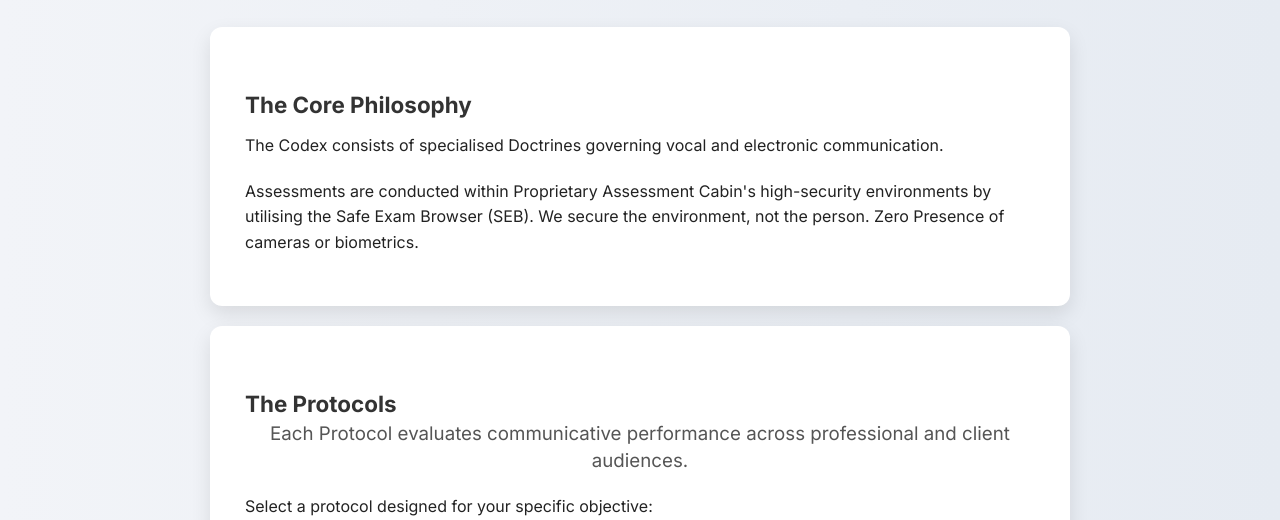
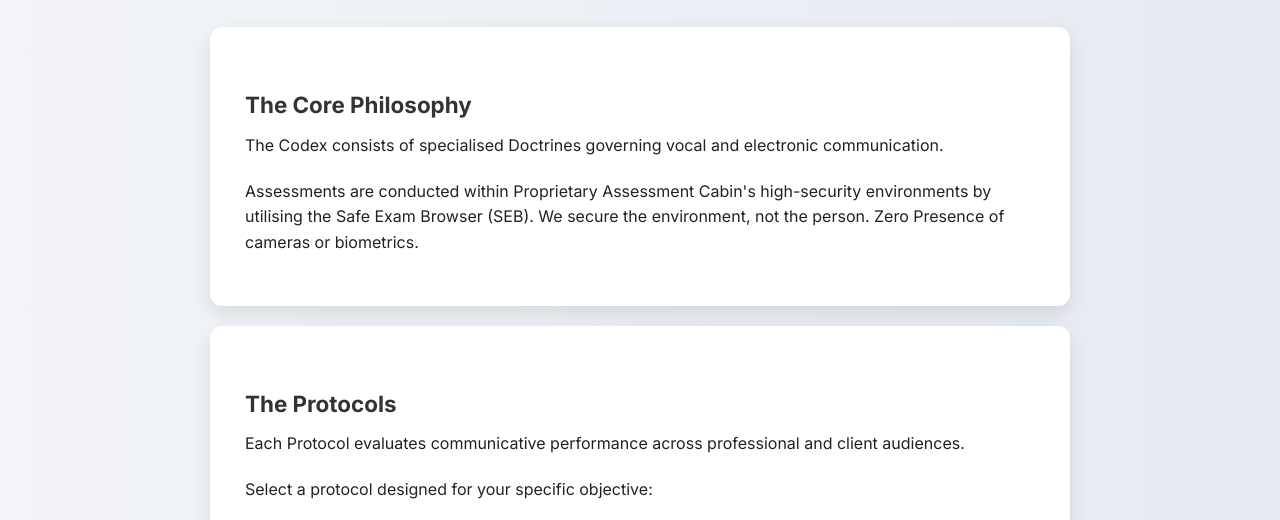
Before and after one commit to H-Baidwan/h-baidwan.github.io, a plain HTML site: page index.html in a window 1280 px wide. Shown: the part 204-724 px from the top of the page. Drawn offline with Linux system fonts and the light colour scheme.

Commit message:
Update index.html

```diff
--- a/index.html
+++ b/index.html
@@ -116,7 +116,7 @@ footer { text-align: center; font-size: 0.8em; color: #888; margin: 40px 0 20px;
 
   <div class="card">
     <h2>The Protocols</h2>
-    <h3>Each Protocol evaluates communicative performance across professional and client audiences.</h3>
+    <p>Each Protocol evaluates communicative performance across professional and client audiences.</p>
     <p>Select a protocol designed for your specific objective:</p>
     <ul>
       <li>The Operational Architect: Structural evaluation of administrative communication logic within corporate contexts.</li>
```
